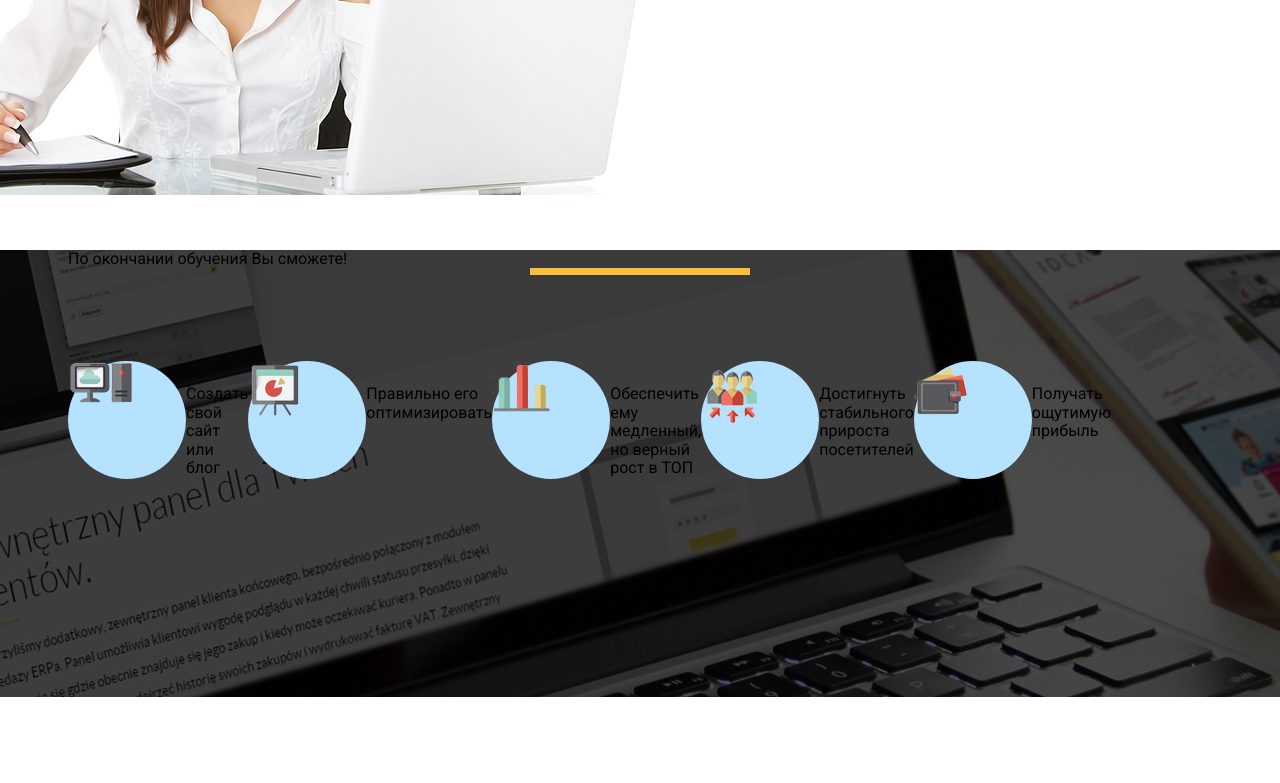
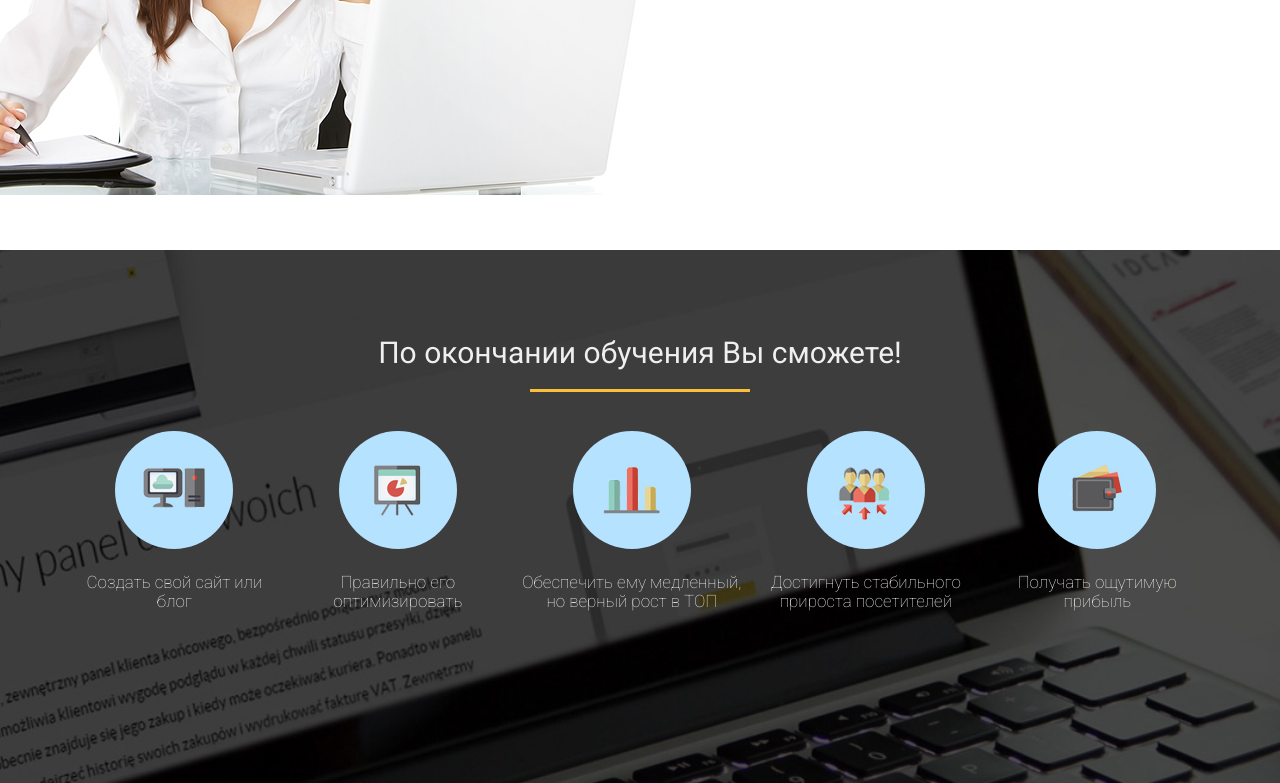
Before and after one commit to kixxpy/wordpress1, a plain HTML site: page index.html in a window 1280 px wide. Shown: the part 1850-2633 px from the top of the page. Before the commit the page ends 2547 px from the top, so only its background shows below. Drawn offline with Linux system fonts and the light colour scheme.

Commit message:
add finish section

```diff
--- a/css/style.css
+++ b/css/style.css
@@ -186,41 +186,55 @@
 
 /* finich */
 
-.finich {
-    background: url('../image/second_bg.jpg') center center/cover no-repeat;
+.finish {
     min-height: 447px;
+    background:url('../image/second_bg.jpg') center center/cover no-repeat;
+    padding-top: 86px;
 }
-.finich-title {
+.finish-title {
+    font-weight: 400;
+    font-size: 30px;
+    text-align: center;
+    color: #EFEFEF;
+    font-family: 'Roboto';
+}
+.finish-line {
+    width: 220px;
+    height: 3px;
+    background: #F9BF3B;
+    margin: 0 auto;
+    margin-top: 18px;
+}
+.finish-wrapper {
+    display: flex;
+    justify-content: space-between;
+    margin-top: 39px;
+}
+.finish-item {
+    max-width: 234px;
 
 }
-.finich-line {
-    width: 220px;
-    height: 7px;
-    background: #F9BF3B;
-    margin: 0 auto;
-}
-.finich-weapper {
-    padding-top: 86px;
-    display: flex;
-    width: 234px;
-
-}
-.finich-roud {
-    width: 234px;
+.finish-round {
     width: 118px;
     height: 118px;
     background: #B4E2FF;
     border-radius: 100px;
+    margin: 0 auto;
+    display: flex;
+    justify-content: space-between;
+    align-items: center;
 }
-.finich-item {
-    width: 234px;
-
+.finish-img {
+    display: block;
+    margin: 0 auto;
 
 }
-.finich-img {
-}
-.finich-descr {
-    height: 62px;
+.finish-descr {
+    text-align: center;
+    font-family: 'Roboto';
+    font-weight: 200;
+    font-size: 17px;
+    color: #EFEFEF;
     margin-top: 24px;
 
 }
--- a/index.html
+++ b/index.html
@@ -76,42 +76,54 @@
             <img src="image/woman_bg.png" alt="woman" class="optimization-image">
         </div>
     </section>
-    <section class="finich">
+
+    <section class="finish">
         <div class="container">
-            <div class="finich-title">По окончании обучения Вы сможете!</div>
-            <div class="finich-line"></div>
-            <div class="finich-weapper">
-                <div class="finich-item">
-                    <div class="finich-roud">
-                        <img src="icon/finish_icon_1.png" alt="1" class="finich-img">
+            <div class="finish-title">
+                По окончании обучения Вы сможете!
+            </div>
+            <div class="finish-line"></div>
+            <div class="finish-wrapper">
+                <div class="finish-item">
+                    <div class="finish-round">
+                        <img src="icon/finish_icon_1.png" alt="1" class="finish-img">
                     </div>
+                <div class="finish-descr">
+                    Создать свой сайт или блог
                 </div>
-                <div class="finich-descr">Создать свой сайт или блог</div>
-                <div class="finich-item">
-                    <div class="finich-roud">
-                        <img src="icon/finish_icon_2.png" alt="2" class="finich-img">
+                </div>
+                <div class="finish-item">
+                    <div class="finish-round">
+                        <img src="icon/finish_icon_2.png" alt="2" class="finish-img">
                     </div>
+                <div class="finish-descr">
+                    Правильно его оптимизировать
                 </div>
-                <div class="finich-descr">Правильно его оптимизировать</div>
-                <div class="finich-item">
-                    <div class="finich-roud">
-                        <img src="icon/finish_icon_3.png" alt="3" class="finich-img">
+                </div>
+                <div class="finish-item">
+                    <div class="finish-round">
+                        <img src="icon/finish_icon_3.png" alt="3" class="finish-img">
                     </div>
+                <div class="finish-descr">
+                    Обеспечить ему медленный, но верный рост в ТОП
                 </div>
-                <div class="finich-descr">Обеспечить ему медленный, но верный рост в ТОП</div>
-                <div class="finich-item">
-                    <div class="finich-roud">
-                        <img src="icon/finish_icon_4.png" alt="4" class="finich-img">
+                </div>
+                <div class="finish-item">
+                    <div class="finish-round">
+                        <img src="icon/finish_icon_4.png" alt="4" class="finish-img">
                     </div>
+                <div class="finish-descr">
+                    Достигнуть стабильного прироста посетителей
                 </div>
-                <div class="finich-descr">Достигнуть стабильного прироста посетителей</div>
-                <div class="finich-item">
-                    <div class="finich-roud">
-                        <img src="icon/finish_icon_5.png" alt="5" class="finich-img">
+                </div>
+                <div class="finish-item">
+                    <div class="finish-round">
+                        <img src="icon/finish_icon_5.png" alt="5" class="finish-img">
                     </div>
+                <div class="finish-descr">
+                    Получать ощутимую прибыль
                 </div>
-                <div class="finich-descr">Получать ощутимую прибыль</div>
-                <div class="test"></div>
+                </div>
             </div>
         </div>
     </section>
```
